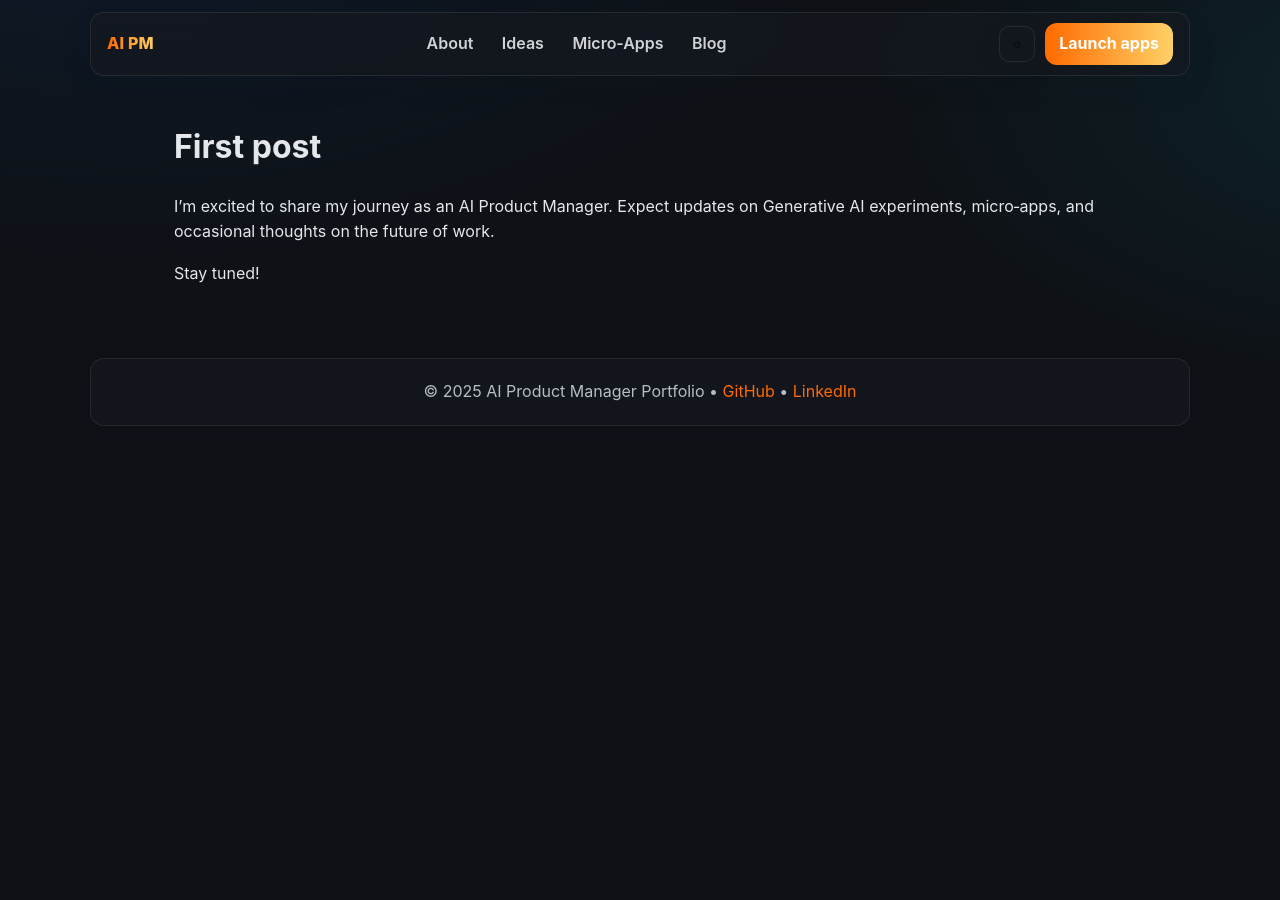
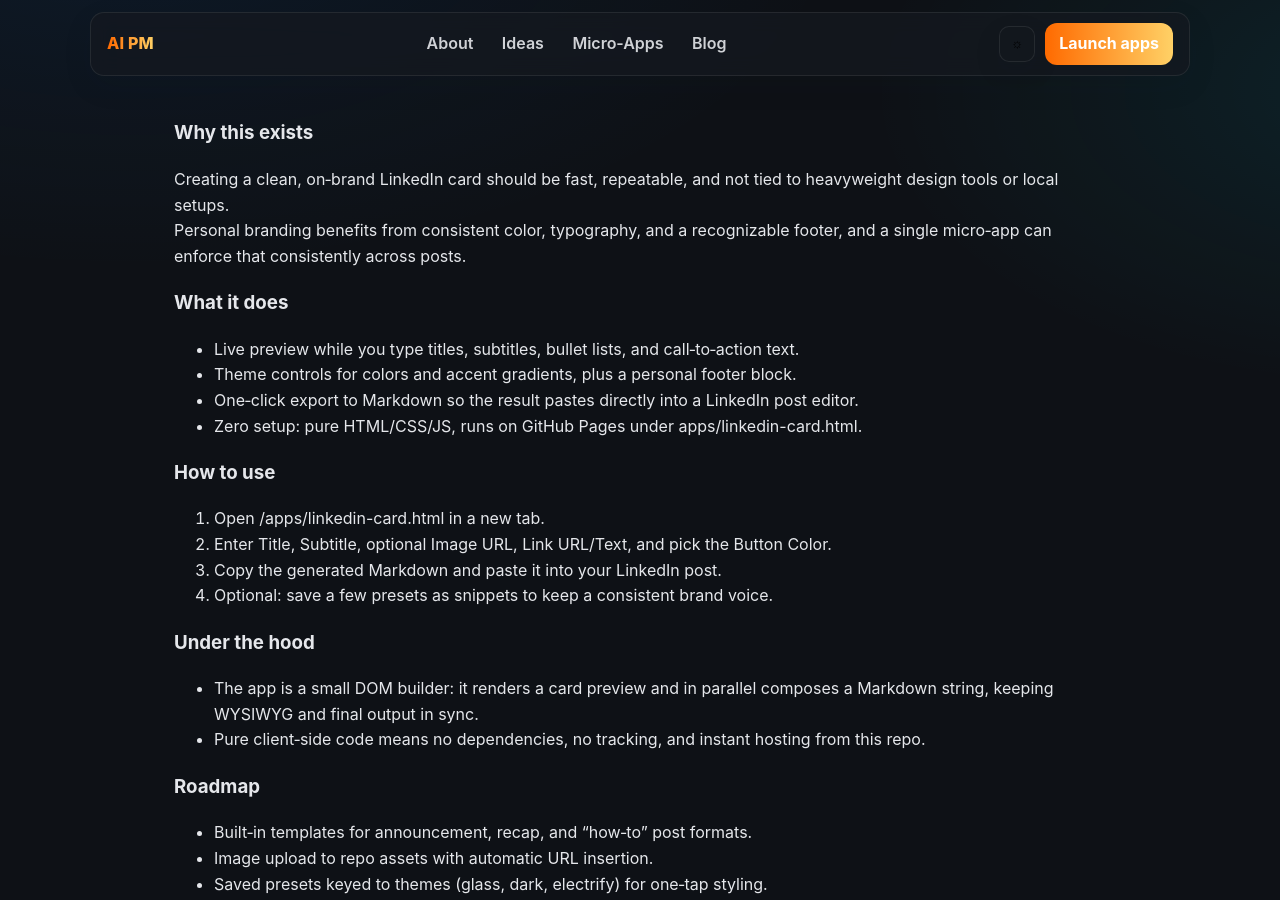
Before and after one commit to SatyaDileep/SatyaDileep.github.io, a Jekyll site: the page built from _posts/2025-11-16-linkedincard-generator.md, in a window 1280 px wide and 900 px high. Built offline with Jekyll 4.4.1, drawn with Linux system fonts in a browser that asks for light colours.

Commit message:
Update 2025-11-16-linkedincard-generator.md

```diff
--- a/_posts/2025-11-16-linkedincard-generator.md
+++ b/_posts/2025-11-16-linkedincard-generator.md
@@ -1,10 +1,31 @@
 ---
 layout: default
-title: "Welcome to My Portfolio"
+title: "A Fully Customizable LinkedIn Card Generator"
+description: "A zero‑setup browser micro‑app to design branded LinkedIn cards, export Markdown, and post in seconds."
+tags: [micro-apps, generative-ai, design, linkedin]
 ---
 
-# First post
+### Why this exists
+Creating a clean, on‑brand LinkedIn card should be fast, repeatable, and not tied to heavyweight design tools or local setups.
+Personal branding benefits from consistent color, typography, and a recognizable footer, and a single micro‑app can enforce that consistently across posts.
 
-I’m excited to share my journey as an AI Product Manager. Expect updates on Generative AI experiments, micro‑apps, and occasional thoughts on the future of work.
+### What it does
+- Live preview while you type titles, subtitles, bullet lists, and call‑to‑action text.
+- Theme controls for colors and accent gradients, plus a personal footer block.
+- One‑click export to Markdown so the result pastes directly into a LinkedIn post editor.
+- Zero setup: pure HTML/CSS/JS, runs on GitHub Pages under apps/linkedin-card.html.
 
-Stay tuned!
+### How to use
+1. Open {{ '/apps/linkedin-card.html' | relative_url }} in a new tab.
+2. Enter Title, Subtitle, optional Image URL, Link URL/Text, and pick the Button Color.
+3. Copy the generated Markdown and paste it into your LinkedIn post.
+4. Optional: save a few presets as snippets to keep a consistent brand voice.
+
+### Under the hood
+- The app is a small DOM builder: it renders a card preview and in parallel composes a Markdown string, keeping WYSIWYG and final output in sync.
+- Pure client‑side code means no dependencies, no tracking, and instant hosting from this repo.
+
+### Roadmap
+- Built‑in templates for announcement, recap, and “how‑to” post formats.
+- Image upload to repo assets with automatic URL insertion.
+- Saved presets keyed to themes (glass, dark, electrify) for one‑tap styling.
```
